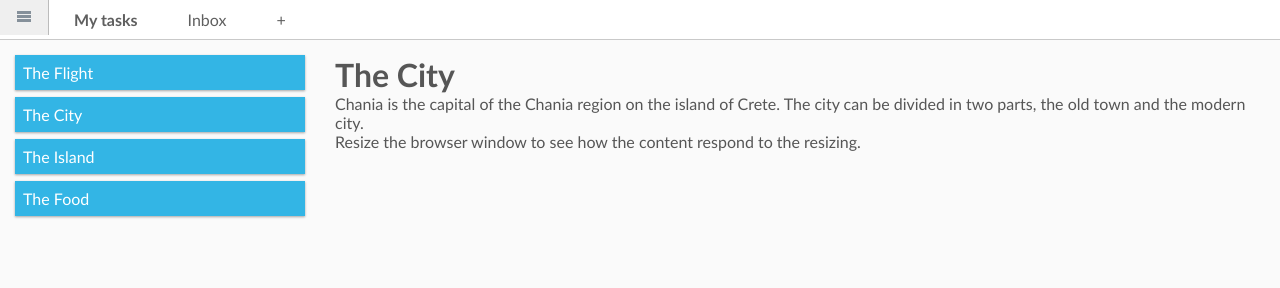
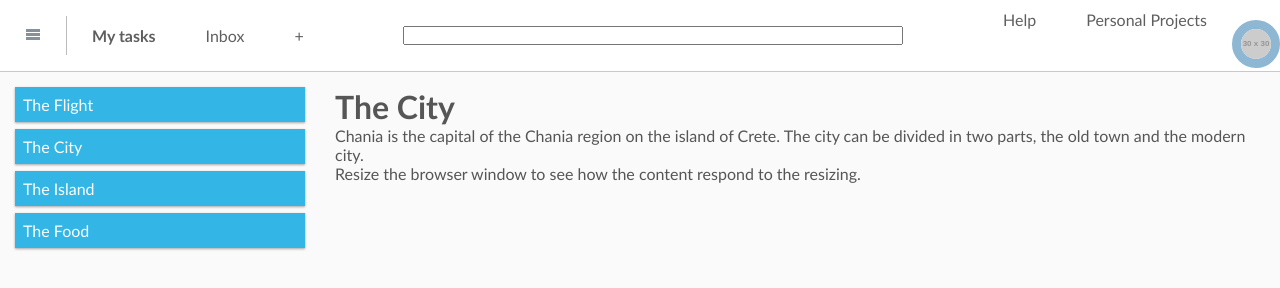
Before and after one commit to victorjordan95/quero-entrar, a website: page app/index.html in a window 1280 px wide. Drawn offline with nearby package versions, Linux system fonts and the light colour scheme; files that its build step writes are made by us from their sources; placeholder pictures from the web are drawn by us.

Commit message:
criacao do header e do componente de foto

```diff
--- a/app/assets/scss/base/_base.scss
+++ b/app/assets/scss/base/_base.scss
@@ -37,18 +37,16 @@ ul {
     list-style: none;
 }
 
-button,
-input {
-    border: none;
-    background: none;
-
-    &:focus,
-    &:active {
-        outline: 0;
-    }
-}
 
 .icon {
   height: 1em;
   width: 1em;
 }
+
+.right {
+  float: right;
+}
+
+.left {
+  float: left;
+}
--- a/app/assets/scss/layout/_header.scss
+++ b/app/assets/scss/layout/_header.scss
@@ -4,7 +4,10 @@
 }
 
 .navbar {
+  align-items: center;
   border-bottom: 1px solid #c9c9c9;
+  display: flex;
+
   .navbar-menu {
     background-color: $white;
     list-style-type: none;
@@ -12,24 +15,17 @@
     overflow: hidden;
     padding: 0;
   }
+
   .menu-icon {
     fill: $text;
+    border-right: 1px solid #bbb;
+    &:hover {
+      background-color: $button-color;
+    }
   }
 
   .menu-item {
     float: left;
-
-        &:first-child {
-            border-right: 1px solid #bbb;
-
-            .item {
-                padding: 8px 16px;
-            }
-
-            &:hover {
-                background-color: $button-color;
-            }
-        }
 
     .item {
       display: block;
@@ -39,4 +35,16 @@
       text-decoration: none;
     }
   }
+  .header-field {
+    // centraliza o input
+    margin: auto;
+    max-width: 500px;
+    width: 100%;
   }
+}
+
+.avatar {
+  border: 9px solid #8db7d2;
+  border-radius: 50%;
+  margin-top: 20px;
+}
--- a/app/index.html
+++ b/app/index.html
@@ -25,18 +25,29 @@
     <header class="header row">
         <div class="navbar">
             <ul class="navbar-menu">
-                <li class="menu-item">
-                  <a href="javascript:void(0);" class="menu-icon item" onclick="myFunction()">
-                      <svg class="icon menu-icon"><use xlink:href="#icon-menu"></use></svg>
+                <li class="menu-item menu-icon">
+                  <a href="javascript:void(0);" class=" item" onclick="myFunction()">
+                      <svg class="icon"><use xlink:href="#icon-menu"></use></svg>
                   </a>
                 </li>
                 <li class="menu-item"><a href="#" class="item"><strong>My tasks</strong></a></li>
                 <li class="menu-item"><a href="#" class="item">Inbox</a></li>
                 <li class="menu-item"><a href="#" class="item plus-circle">+</a></li>
             </ul>
+
+            <input type="text" class="header-field">
+
+            <ul class="navbar-menu right">
+                <li class="menu-item"><a href="#" class="item">Help</a></li>
+                <li class="menu-item"><a href="#" class="item">Personal Projects</a></li>
+                <li class="menu-item">
+                  <img class="avatar" src="https://placehold.it/30x30" alt="">
+                </li>
+            </ul>
         </div>
 
     </header>
+
 
     <div class="row">
 
```
Also changed, not shown: build/assets/css/mixins/mixin.css (deleted), build/assets/css/style.css, build/index.html. Lines whose indentation alone changed are shown as unchanged.
